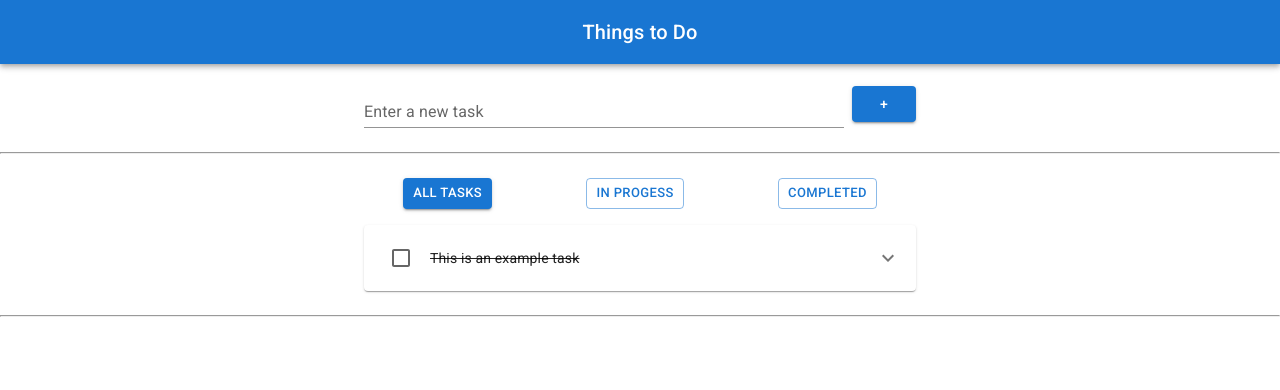
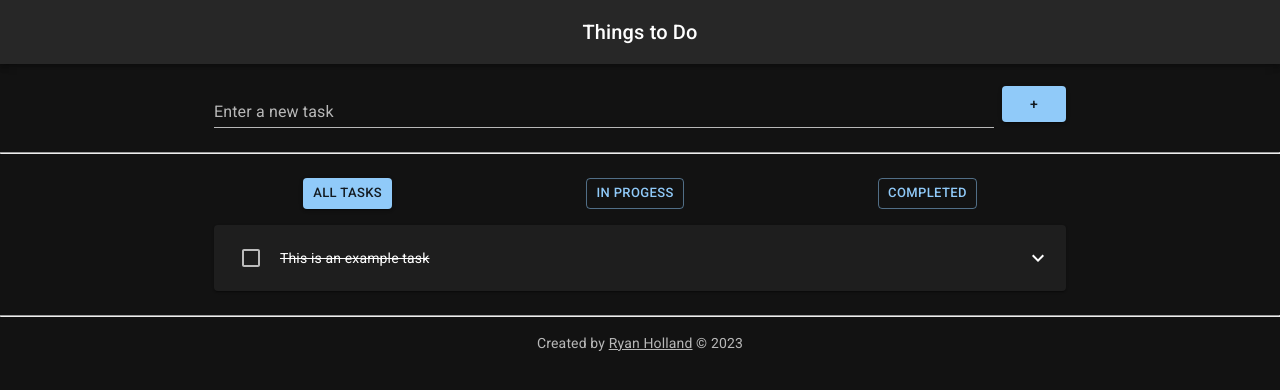
Before and after one commit to ryangholland/material-todo, a React (Vite) app: page / in a window 1280 px wide. Shown: the top 390 px of the page. Built offline with nearby package versions, Linux system fonts and the light colour scheme.

Commit message:
Add dark mode

```diff
--- a/src/App.jsx
+++ b/src/App.jsx
@@ -8,10 +8,30 @@ import Stack from "@mui/material/Stack";
 import TextField from "@mui/material/TextField";
 import Toolbar from "@mui/material/Toolbar";
 import Typography from "@mui/material/Typography";
+import Link from "@mui/material/Link";
+import { createTheme, ThemeProvider } from '@mui/material/styles';
 
 import { useState } from "react";
 
 import Task from "./assets/components/Task";
+
+const darkTheme = createTheme({
+  palette: {
+    mode: 'dark',
+  },
+});
+
+function Copyright() {
+  return (
+    <Typography variant="body2" color="text.secondary" align="center">
+      {"Created by "}
+      <Link color="inherit" href="https://mui.com/">
+        Ryan Holland
+      </Link>{" © "}
+      {new Date().getFullYear()}
+    </Typography>
+  );
+}
 
 function App() {
   const exampleTasks = [
@@ -43,6 +63,7 @@ function App() {
 
   return (
     <>
+      <ThemeProvider theme={darkTheme}>
       <CssBaseline />
       <AppBar position="relative">
         <Toolbar>
@@ -58,7 +79,7 @@ function App() {
             pb: 2,
           }}
         >
-          <Container maxWidth="sm">
+          <Container maxWidth="md">
             <form onSubmit={handleTaskSubmit}>
               <FormControl variant="standard" fullWidth>
                 <Stack direction="row" spacing={1} alignItems="center">
@@ -85,7 +106,7 @@ function App() {
             pb: 2,
           }}
         >
-          <Container maxWidth="sm">
+          <Container maxWidth="md">
             <Stack
               direction="row"
               justifyContent="space-around"
@@ -110,7 +131,11 @@ function App() {
           </Container>
         </Box>
         <hr></hr>
+        <Box sx={{ bgcolor: "background.paper", p: 1 }} component="footer">
+          <Copyright />
+        </Box>
       </main>
+      </ThemeProvider>
     </>
   );
 }
--- a/src/assets/components/Task.jsx
+++ b/src/assets/components/Task.jsx
@@ -51,8 +51,8 @@ function Task(props) {
           sx={{marginBlock: '1rem'}}
         />
         <Stack direction="row" spacing={4} justifyContent="center">
-          <Button variant="contained"><ArrowUpwardIcon /></Button>
-          <Button variant="contained"><ArrowDownwardIcon /></Button>
+          <Button variant="contained" color="secondary"><ArrowUpwardIcon /></Button>
+          <Button variant="contained" color="secondary"><ArrowDownwardIcon /></Button>
           <Button variant="contained" color="error"><DeleteForeverIcon /></Button>
         </Stack>
       </AccordionDetails>
```
